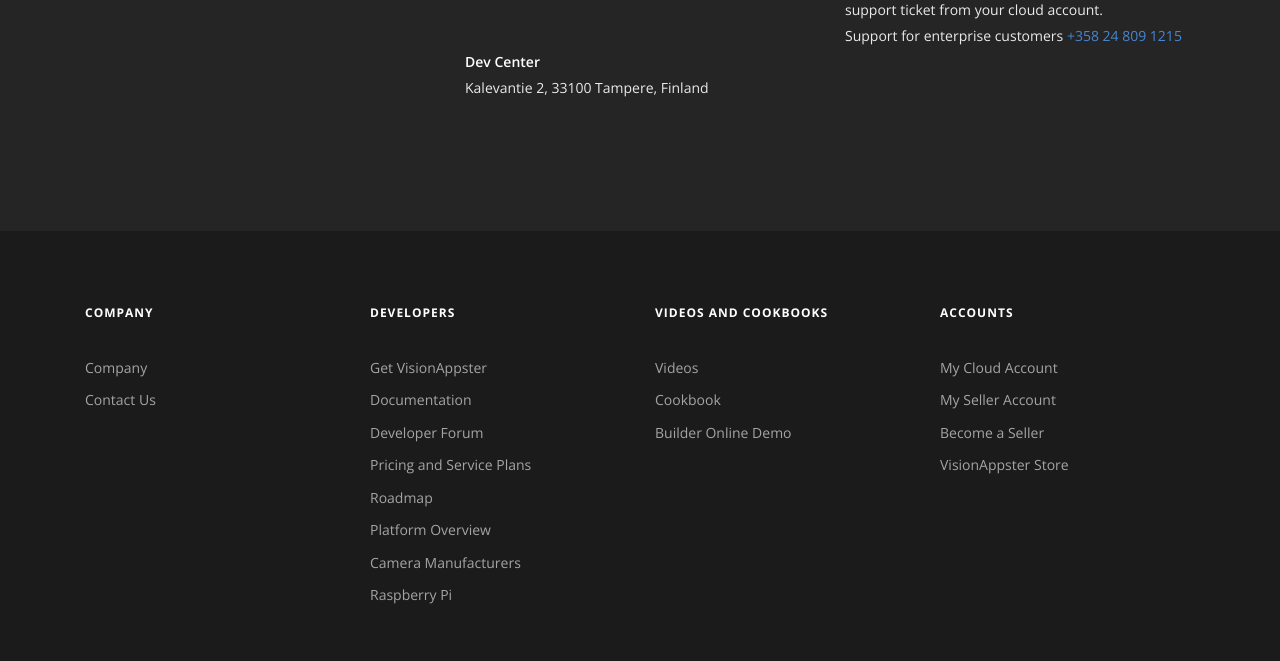
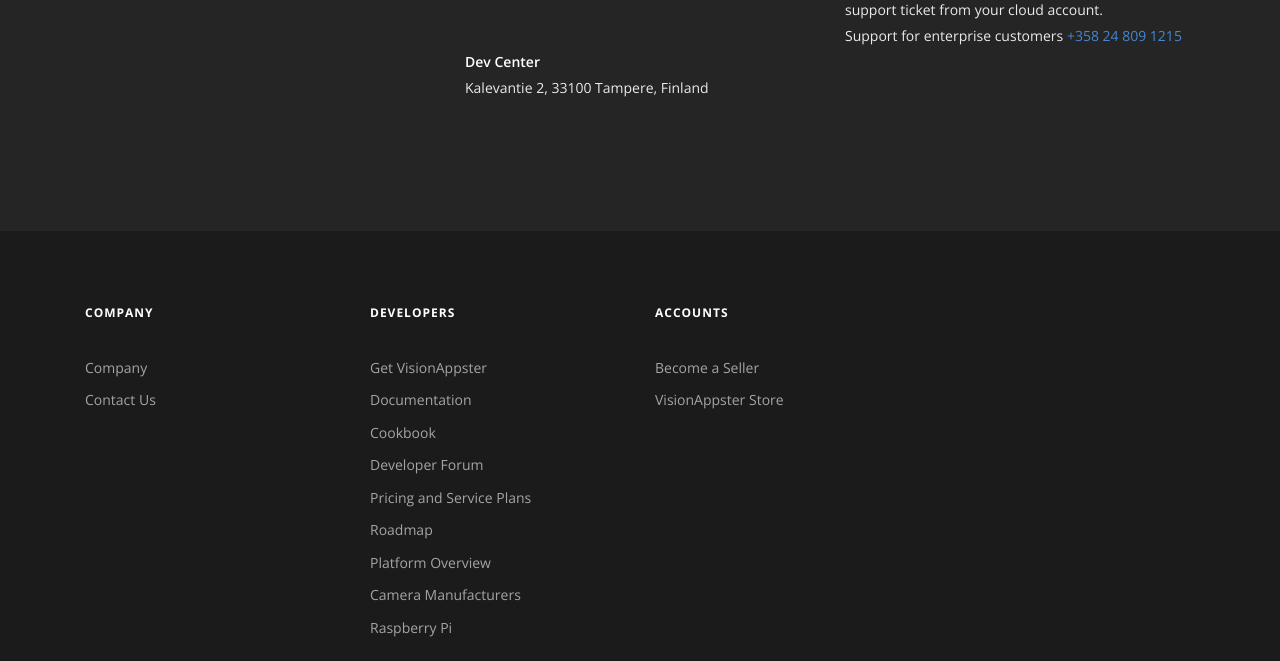
Before and after one commit to VisionAppster/investor.visionappster.com, a plain HTML site: page contact-us.html in a window 1280 px wide. Shown: the part 1132-1793 px from the top of the page. Drawn offline with nearby package versions, Linux system fonts and the light colour scheme; a script that the page names is missing; a web font is replaced by a local one.

Commit message:
Update site

```diff
--- a/contact-us.html
+++ b/contact-us.html
@@ -116,7 +116,7 @@
                                     Developer site
                                 </span>
                             </a>
-                            <a class="btn btn--sm btn--primary type--uppercase" href="https://visionappster.com">
+                            <a class="btn btn--sm btn--primary type--uppercase" href="https://store.visionappster.com">
                                 <span class="btn__text">
                                     Launch the Store
                                 </span>
@@ -249,7 +249,7 @@
                                 <a href="https://investor.visionappster.com">Company</a>
                             </li>
                             <li>
-                                <a href="https://investor.visionappster.com/contact-us.html">Contact Us</a>
+                                <a href="https://visionappster.com/who-we-are/contact-us/">Contact Us</a>
                             </li>
                         </ul>
                     </div>
@@ -261,6 +261,9 @@
                             </li>
                             <li>
                                 <a href="https://doc.visionappster.com">Documentation</a>
+                            </li>
+                            <li>
+                                <a href="https://doc.visionappster.com/latest/cookbook/">Cookbook</a>
                             </li>
                             <li>
                                 <a href="https://forum.visionappster.com">Developer Forum</a>
@@ -283,35 +286,13 @@
                         </ul>
                     </div>
                     <div class="col-md-6 col-lg-3 col-6">
-                        <h6 class="type--uppercase">Videos and CookBooks</h6>
-                        <ul class="list--hover">
-                            <li>
-                                <a href="https://developer.visionappster.com/videos.html">Videos</a>
-                            </li>
-                            <li>
-                                <a href="https://doc.visionappster.com/latest/cookbook/">Cookbook</a>
-                            </li>
-                            <li>
-                                <a href="https://developer.visionappster.com/visionappster.html">Builder Online Demo</a>
-                            </li>
-
-
-                        </ul>
-                    </div>
-                    <div class="col-md-6 col-lg-3 col-6">
                         <h6 class="type--uppercase">Accounts</h6>
                         <ul class="list--hover">
-                            <li>
-                                <a href="https://cloud.visionappster.com/users/login">My Cloud Account</a>
-                            </li>
-                            <li>
-                                <a href="https://cloud.visionappster.com/users/login">My Seller Account</a>
-                            </li>
                             <li>
                                 <a href="https://developer.visionappster.com/become_seller.html">Become a Seller</a>
                             </li>
                             <li>
-                                <a href="https://visionappster.com">VisionAppster Store</a>
+                                <a href="https://store.visionappster.com">VisionAppster Store</a>
                             </li>
 
                         </ul>
```
Also changed, not shown: index.html (+6 -26 lines).
